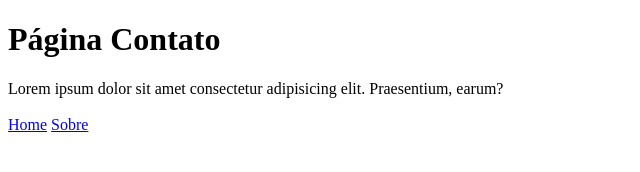
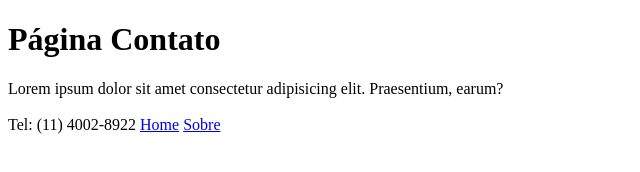
Before and after one commit to VitorMenezes25/Pagina-Home-Sobre-Contato, a plain HTML site: page contato.html in a window 1280 px wide. Shown: the whole page, without its empty margins (0-640 px from the left). Drawn offline with Linux system fonts and the light colour scheme.

Commit message:
Contato com telefone

```diff
--- a/contato.html
+++ b/contato.html
@@ -9,6 +9,7 @@
 <body>
     <h1>Página Contato</h1>
     Lorem ipsum dolor sit amet consectetur adipisicing elit. Praesentium, earum?<br><br>
+    Tel: (11) 4002-8922
     <a href="./index.html">Home</a>
     <a href="./sobre.html">Sobre</a>
 </body>
```
